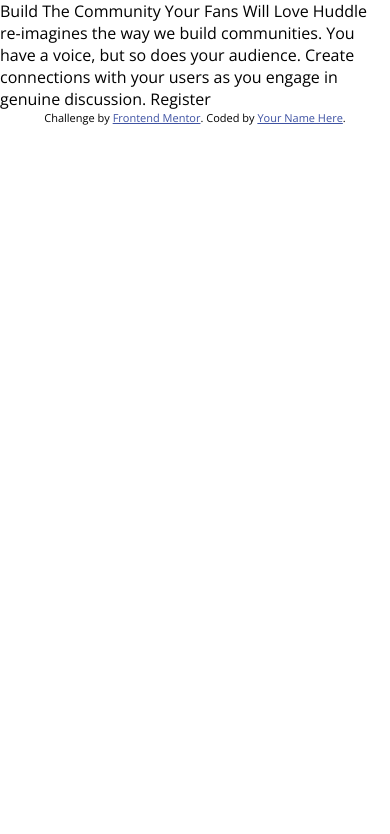
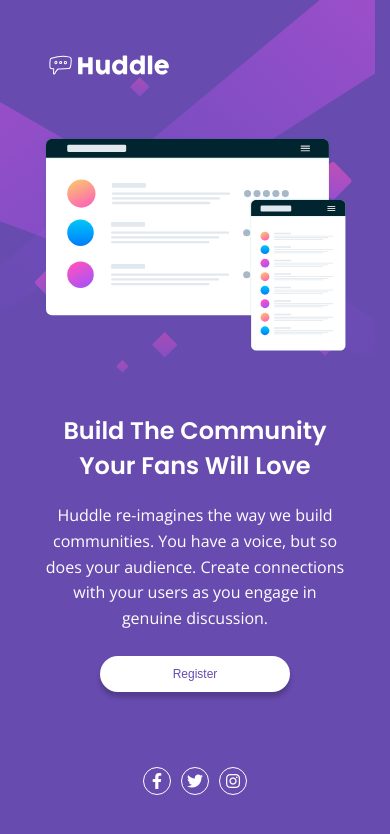
Before and after one commit to erwinruiz/huddle-landing-page-with-a-single-introductory-section, a plain HTML site: page index.html in a window 390 px wide. Drawn offline with nearby package versions, Linux system fonts and the light colour scheme.

Commit message:
Make mobile design

```diff
--- a/app.css
+++ b/app.css
@@ -7,10 +7,86 @@
 * {
   margin: 0;
 }
-/* Headings */
-/* font-family: 'Poppins', sans-serif; */
-/* Weights: 400, 600 */
 body {
   font-family: "Open Sans", sans-serif;
-  /* Weights: 400 */
+  height: 100vh;
+  width: 100vw;
+  display: flex;
+  flex-direction: column;
+  align-items: center;
+  justify-content: center;
+  background-color: var(--Violet);
+  background-image: url("./images/bg-mobile.svg");
+  background-repeat: no-repeat;
 }
+section {
+  width: 305px;
+  margin-bottom: 75px;
+}
+section .images {
+  margin-bottom: 55px;
+}
+section .logo {
+  height: 32px;
+  margin-bottom: 50px;
+}
+section .illustration {
+  width: 100%;
+}
+section h1 {
+  font-family: "Poppins", sans-serif;
+  color: white;
+  text-align: center;
+  margin-bottom: 20px;
+}
+section p {
+  color: white;
+  text-align: center;
+  line-height: 1.6;
+  font-size: 16px;
+  margin-bottom: 25px;
+}
+section button {
+  background-color: white;
+  border: none;
+  height: 36px;
+  width: 190px;
+  font-size: 12px;
+  border-radius: 25px;
+  color: var(--Violet);
+  display: block;
+  margin: 0 auto;
+  cursor: pointer;
+  box-shadow: 0 5px 5px rgba(0, 0, 0, 0.219);
+}
+section button:hover {
+  background-color: var(--SoftMagenta);
+  color: white;
+}
+footer {
+  display: flex;
+  flex-direction: column;
+  align-items: center;
+}
+footer .social_media {
+  display: flex;
+  gap: 10px;
+}
+footer .social_media i {
+  border: 1px solid white;
+  border-radius: 50%;
+  height: 26px;
+  width: 26px;
+  display: flex;
+  align-items: center;
+  justify-content: center;
+  color: white;
+  cursor: pointer;
+}
+footer .social_media i:hover {
+  border-color: var(--SoftMagenta);
+  color: var(--SoftMagenta);
+}
+.attribution {
+  display: none;
+}
--- a/index.html
+++ b/index.html
@@ -1,32 +1,71 @@
 <!DOCTYPE html>
 <html lang="en">
   <head>
-  <meta charset="UTF-8">
-  <meta name="viewport" content="width=device-width, initial-scale=1.0"> <!-- displays site properly based on user's device -->
+    <meta charset="UTF-8" />
+    <meta name="viewport" content="width=device-width, initial-scale=1.0" />
+    <!-- displays site properly based on user's device -->
 
-  <link rel="icon" type="image/png" sizes="32x32" href="./images/favicon-32x32.png">
+    <link
+      rel="icon"
+      type="image/png"
+      sizes="32x32"
+      href="./images/favicon-32x32.png"
+    />
 
-  <title>Frontend Mentor | Huddle landing page with single introductory section</title>
-
-  <link rel="stylesheet" href="./app.css">
+    <title>
+      Frontend Mentor | Huddle landing page with single introductory section
+    </title>
+    <link
+      rel="stylesheet"
+      href="https://cdnjs.cloudflare.com/ajax/libs/font-awesome/5.15.4/css/all.min.css"
+      integrity="sha512-1ycn6IcaQQ40/MKBW2W4Rhis/DbILU74C1vSrLJxCq57o941Ym01SwNsOMqvEBFlcgUa6xLiPY/NS5R+E6ztJQ=="
+      crossorigin="anonymous"
+      referrerpolicy="no-referrer"
+    />
+    <link rel="stylesheet" href="./app.css" />
     <style>
-    .attribution { font-size: 11px; text-align: center; }
-    .attribution a { color: hsl(228, 45%, 44%); }
+      .attribution {
+        font-size: 11px;
+        text-align: center;
+      }
+      .attribution a {
+        color: hsl(228, 45%, 44%);
+      }
     </style>
   </head>
   <body>
+    <section>
+      <div class="images">
+        <img class="logo" src="./images/logo.svg" alt="logo" />
+        <img
+          class="illustration"
+          src="./images/illustration-mockups.svg"
+          alt="illustration"
+        />
+      </div>
+      <div class="content">
+        <h1>Build The Community Your Fans Will Love</h1>
 
-  Build The Community Your Fans Will Love
+        <p>
+          Huddle re-imagines the way we build communities. You have a voice, but
+          so does your audience. Create connections with your users as you
+          engage in genuine discussion.
+        </p>
 
-  Huddle re-imagines the way we build communities. You have a voice, but so does your audience.
-  Create connections with your users as you engage in genuine discussion.
-
-  Register
-
+        <button>Register</button>
+      </div>
+    </section>
     <footer>
+      <div class="social_media">
+        <i class="fab fa-facebook-f"></i>
+        <i class="fab fa-twitter"></i>
+        <i class="fab fa-instagram"></i>
+      </div>
       <p class="attribution">
-      Challenge by <a href="https://www.frontendmentor.io?ref=challenge" target="_blank">Frontend Mentor</a>.
-      Coded by <a href="#">Your Name Here</a>.
+        Challenge by
+        <a href="https://www.frontendmentor.io?ref=challenge" target="_blank"
+          >Frontend Mentor</a
+        >. Coded by <a href="#">Your Name Here</a>.
       </p>
     </footer>
   </body>
```
Lines whose indentation alone changed are shown as unchanged.
